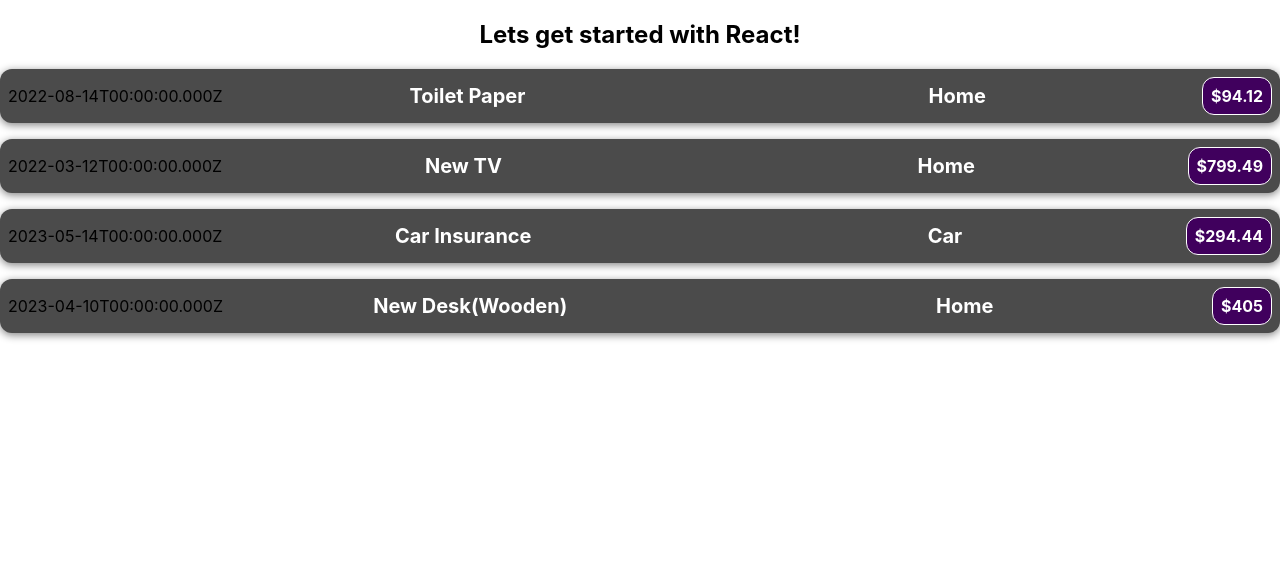
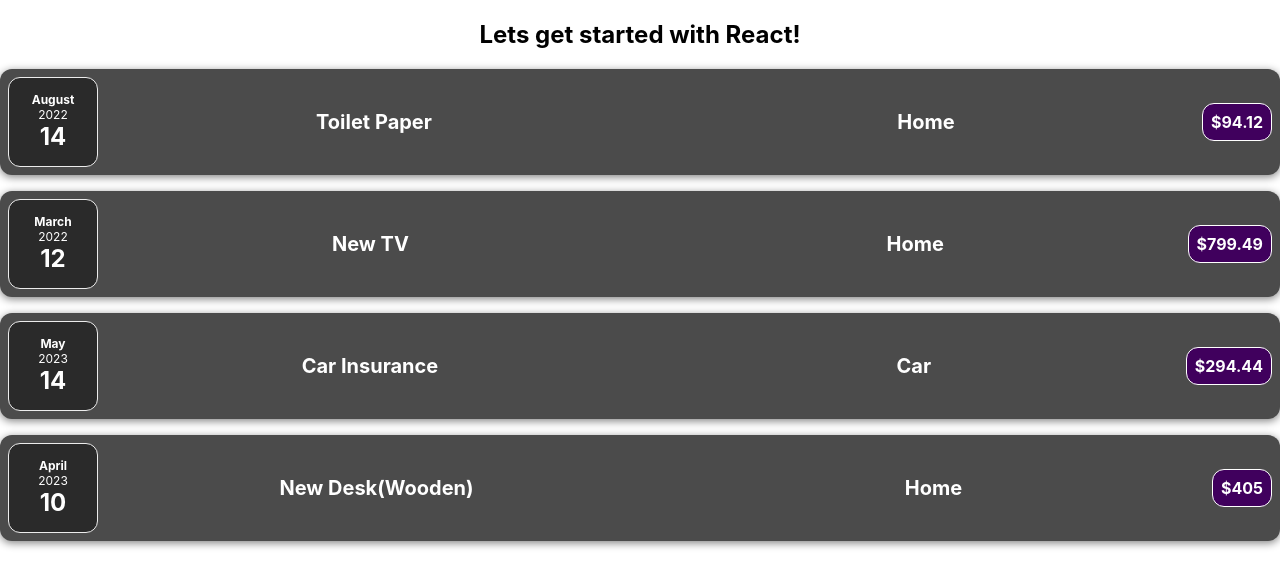
Before and after one commit to baikarrohit/reactapp, a React (Create React App) app: page / in a window 1280 px wide. Shown: the top 586 px of the page. Built offline with nearby package versions, Linux system fonts and the light colour scheme.

Commit message:
new components added and used map func  to iterate throgh expenses in  App.js

```diff
--- a/src/App.js
+++ b/src/App.js
@@ -38,31 +38,18 @@
   return (
     <div className="App">
       <h2>Lets get started with React!</h2>
-      <ExpenseItem
-        title={expenses[0].title}
-        expenditure={expenses[0].LocationOfExpenditure}
-        amount={expenses[0].amount}
-        date={expenses[0].date}
-      ></ExpenseItem>
-      <ExpenseItem
-        title={expenses[1].title}
-        expenditure={expenses[1].LocationOfExpenditure}
-        amount={expenses[1].amount}
-        date={expenses[1].date}
-      ></ExpenseItem>
-      <ExpenseItem
-        title={expenses[2].title}
-        expenditure={expenses[2].LocationOfExpenditure}
-        amount={expenses[2].amount}
-        date={expenses[2].date}
-      ></ExpenseItem>
-      <ExpenseItem
-        title={expenses[3].title}
-        expenditure={expenses[3].LocationOfExpenditure}
-        amount={expenses[3].amount}
-        date={expenses[3].date}
-      ></ExpenseItem>
 
+      {expenses.map((ele)=>{
+        return <div key={ele.title}>
+          <ExpenseItem
+            title={ele.title}
+            expenditure={ele.LocationOfExpenditure}
+            amount={ele.amount}
+            date={ele.date}
+          />
+        </div>
+
+      })}
 
     </div>
   );
--- /dev/null
+++ b/src/components/Expensedate.css
@@ -0,0 +1,26 @@
+.expense-date {
+    display: flex;
+    flex-direction: column;
+    width: 5.5rem;
+    height: 5.5rem;
+    border: 1px solid #ececec;
+    background-color: #2a2a2a;
+    color: white;
+    border-radius: 12px;
+    align-items: center;
+    justify-content: center;
+}
+
+.expense-date__month {
+    font-size: 0.75rem;
+    font-weight: bold;
+}
+
+.expense-date__year {
+    font-size: 0.75rem;
+}
+
+.expense-date__day {
+    font-size: 1.5rem;
+    font-weight: bold;
+}
--- /dev/null
+++ b/src/components/Expensedate.js
@@ -0,0 +1,17 @@
+import './Expensedate.css';
+
+function ExpenseDate(props) {
+    const month = props.date.toLocaleString('en-US', {month: 'long'});
+    const day = props.date.toLocaleString('en-US', {day: '2-digit'});
+    const year = props.date.getFullYear();
+
+    return (
+        <div className='expense-date'>
+            <div className='expense-date__month'>{month}</div>
+            <div className='expense-date__year'>{year}</div>
+            <div className='expense-date__day'>{day}</div>
+        </div>
+    );
+}
+
+export default ExpenseDate;
--- /dev/null
+++ b/src/components/Expensedetails.js
@@ -0,0 +1,11 @@
+function ExpenseDetails(props) {
+    return (
+        <div className="expense-item__desc">
+            <h2>{props.title}</h2>
+            <h2>{props.expenditure}</h2>
+            <div className="expense-item__price">${props.amount}</div>
+        </div>
+    );
+}
+
+export default ExpenseDetails;
--- a/src/components/Expenseitem.js
+++ b/src/components/Expenseitem.js
@@ -1,14 +1,14 @@
+import ExpenseDate from './Expensedate';
 import './Expenseitem.css';
+import './Expensedetails';
+import ExpenseDetails from './Expensedetails';
+
 function ExpenseItem(props) {
 
     return (
         <div className="expense-item">
-            <div>{props.date.toISOString()}</div>
-            <div className="expense-item__desc">
-                <h2>{props.title}</h2>
-                <h2>{props.expenditure}</h2>
-                <div className="expense-item__price">${props.amount}</div>
-            </div>
+            <ExpenseDate date={props.date}/>
+            <ExpenseDetails title={props.title} expenditure={props.expenditure} amount={props.amount}/>
         </div>
         );
 }
```
